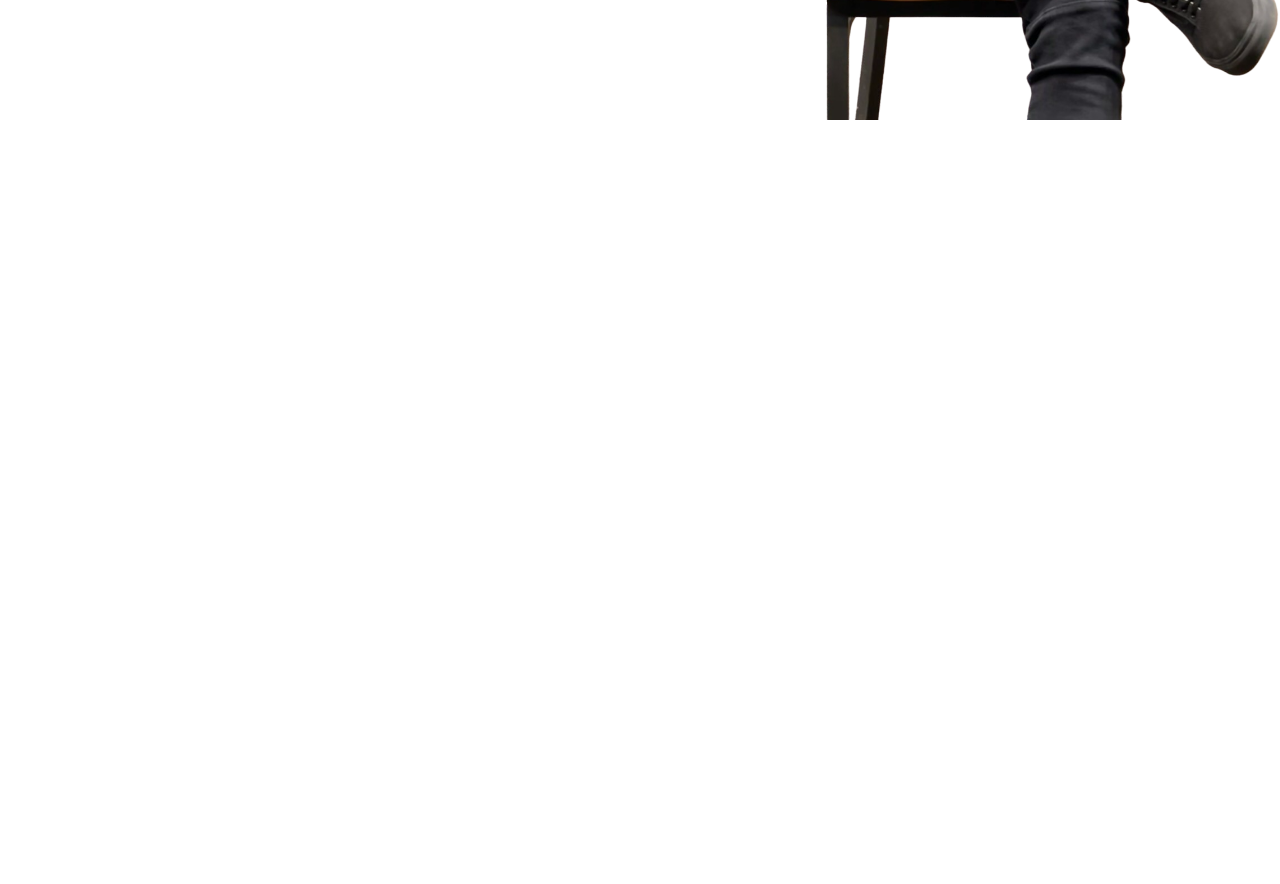
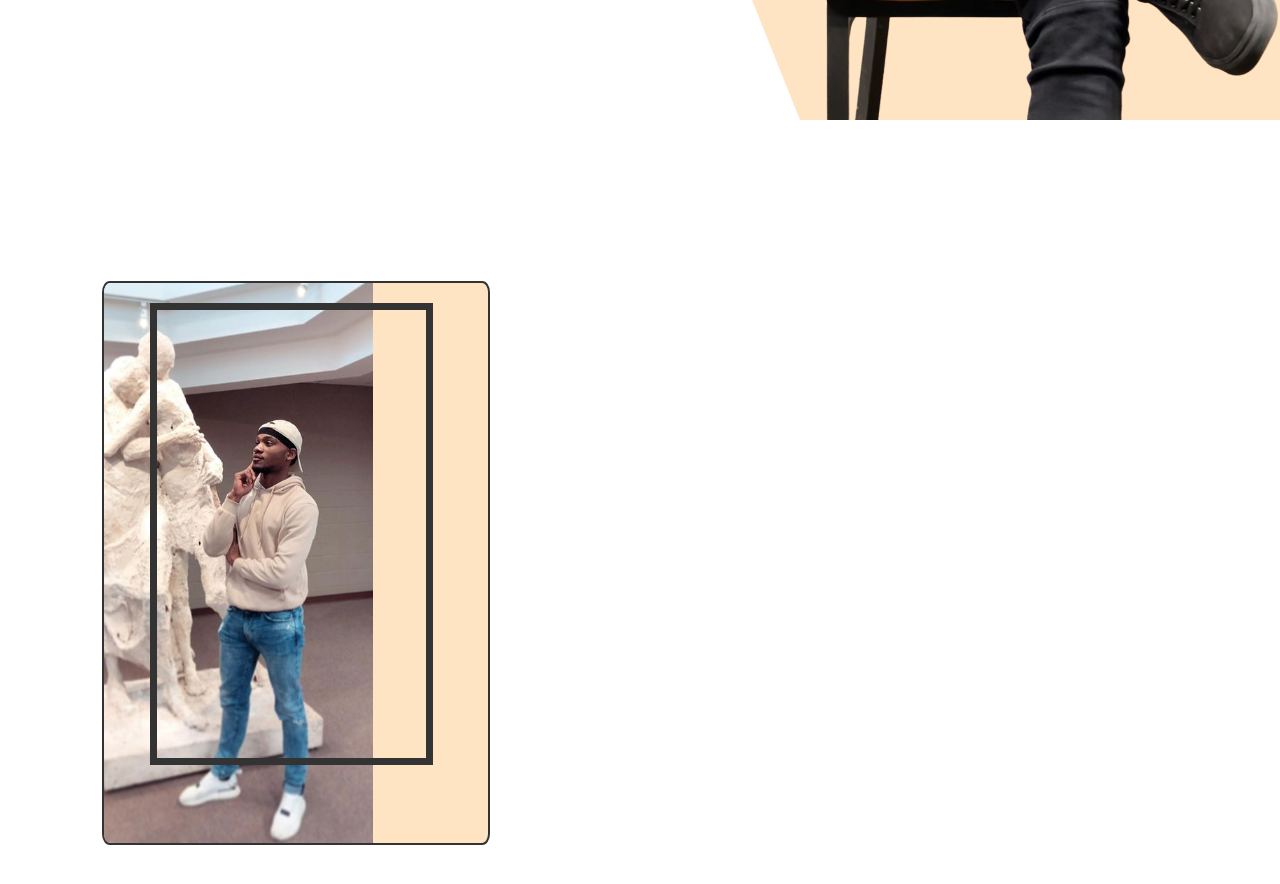
Before and after one commit to ApollosSevere/Official-Portfolio, a React app: page / in a window 1280 px wide. Shown: the part 680-1564 px from the top of the page. Before the commit the page ends 807 px from the top, so only its background shows below. Built offline with nearby package versions, Linux system fonts and the light colour scheme.

Commit message:
setting up about page

```diff
--- a/client/App.js
+++ b/client/App.js
@@ -1,11 +1,13 @@
 import React from "react";
 
 import Landing from "./components/Landing/Landing.jsx";
+import About from "./components/About/About.jsx";
 
 const App = () => {
   return (
     <div>
       <Landing />
+      <About />
     </div>
   );
 };
--- /dev/null
+++ b/client/components/About/About.jsx
@@ -0,0 +1,25 @@
+import React from "react";
+import "./about.css";
+
+function About() {
+  return (
+    <div className="about">
+      <div className="about-left">
+        {/* <div className="about-card-bg"></div> */}
+        <div className="about-card">
+          <div className="about-card-wrapper">
+            <img
+              className="about-img"
+              src="/assets/img/utils/stand.jpg"
+              alt=""
+            />
+          </div>
+        </div>
+      </div>
+
+      <div className="about-right"></div>
+    </div>
+  );
+}
+
+export default About;
--- /dev/null
+++ b/client/components/About/about.css
@@ -0,0 +1,71 @@
+.about {
+  display: flex;
+  align-items: center;
+  height: 100vh;
+  padding: 25px 0;
+}
+
+.about-left {
+  flex: 1;
+  /* background-color: red; */
+  display: flex;
+  align-items: center;
+  justify-content: center;
+  position: relative;
+  height: 100%;
+}
+
+.about-right {
+  flex: 1;
+}
+
+.about-card-bg {
+  position: absolute;
+  width: 60%;
+  height: 70vh;
+  border-radius: 10%;
+  top: 50px;
+  left: 10%;
+  background-color: #333;
+}
+
+.about-card {
+  width: 60%;
+  height: 70vh;
+  border-radius: 2%;
+  position: absolute;
+  background-color: bisque;
+  top: 17%;
+  left: 16%;
+  overflow: hidden;
+  border: #333 solid 2px;
+}
+
+.about-card-wrapper {
+  /* background-color: aqua; */
+  width: 70%;
+  height: 70vh;
+  position: relative;
+  display: flex;
+  justify-content: center;
+}
+
+.about-img {
+  width: 100%;
+  height: 100%;
+  object-fit: cover;
+  /* position: relative; */
+  /* border-radius: 5%; */
+}
+
+.about-card-wrapper::before {
+  position: absolute;
+  content: "";
+  left: 17%;
+  top: 20px;
+  /* border: 10px solid rgba(255, 255, 255, 0.6); */
+  border: 7px solid #333;
+  /* background-color: aqua; */
+  width: 100%;
+  height: 80%;
+}
--- a/client/components/Landing/Landing.jsx
+++ b/client/components/Landing/Landing.jsx
@@ -29,6 +29,7 @@ function Landing() {
       </div>
 
       <div className="landing-right">
+        <div className="l-bg"></div>
         <img src="/assets/img/utils/me.png" alt="" className="l-img" />
       </div>
     </div>
--- a/client/components/Landing/landing.css
+++ b/client/components/Landing/landing.css
@@ -1,4 +1,5 @@
 .landing {
+  /* margin-top: 90px; */
   display: flex;
   height: 100vh;
 }
@@ -12,6 +13,7 @@
 
 .landing-right {
   flex: 1;
+  position: relative;
 }
 
 .landing-left-wrapper {
@@ -43,7 +45,7 @@
   height: 50px;
   font-size: 30px;
   font-weight: bold;
-  color: #59b256;
+  color: rgb(235, 194, 144);
   display: flex;
   align-items: center;
 }
@@ -68,12 +70,21 @@
     transform: translateY(-150px);
   }
 }
-/* testing */
-/* testing again */
-/* Testing again!!!!!! */
-/* d dsfd*/
+
 .l-img {
   width: 100%;
   height: 100%;
   object-fit: cover;
+  position: absolute;
 }
+
+.l-bg {
+  clip-path: polygon(25% 0%, 100% 0%, 100% 100%, 25% 100%, 0% 50%);
+  /* background-color: #59b256; */
+  background-color: bisque;
+  width: 100%;
+  height: 100%;
+  position: absolute;
+  top: 0;
+  right: 0;
+}
```
Also changed, not shown: public/assets/img/utils/83241189_587524725436615_6922741772790092777_n.jpg (added), public/assets/img/utils/stand.jpg (added).
